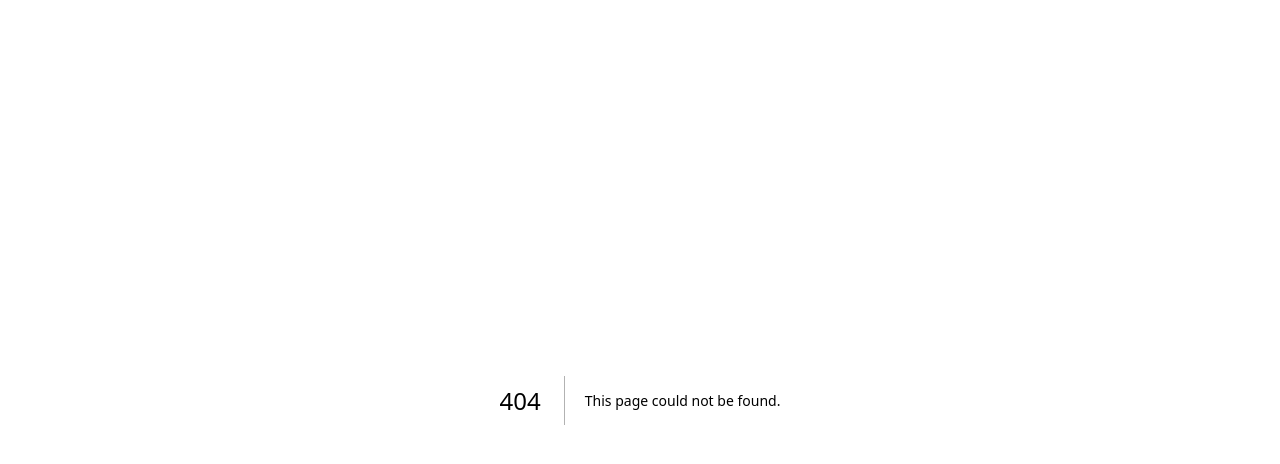
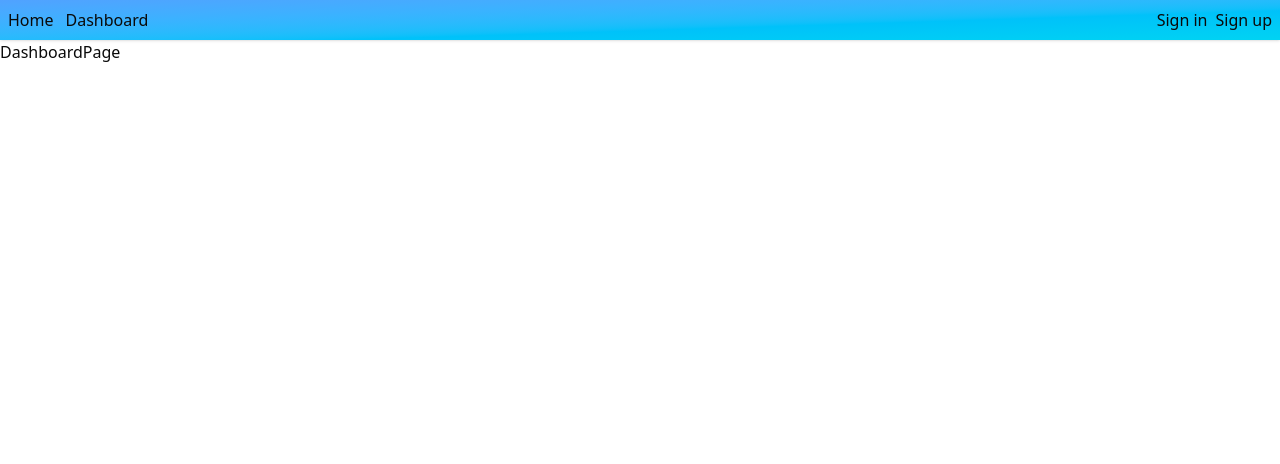
Before and after one commit to wangyanjun1999/next-nest-auth, a Next.js app in the folder apps/web/: page /dashboard in a window 1280 px wide. Before the commit this address had no page. Shown: the top 464 px of the page. Built offline with nearby package versions, Linux system fonts and the light colour scheme; no server answers.

Commit message:
create dashboard and appbar - 用session / getSession 来判断是logout 还是用户名

```diff
--- /dev/null
+++ b/apps/web/app/dashboard/page.tsx
@@ -0,0 +1,8 @@
+import React from 'react'
+
+function DashboardPage() {
+
+  return <div>DashboardPage</div>;
+}
+
+export default DashboardPage;
--- a/apps/web/app/layout.tsx
+++ b/apps/web/app/layout.tsx
@@ -1,6 +1,7 @@
 import type { Metadata } from "next";
 import localFont from "next/font/local";
 import "./globals.css";
+import AppBar from "@/components/ui/appBar";
 
 const geistSans = localFont({
   src: "./fonts/GeistVF.woff",
@@ -24,6 +25,7 @@
   return (
     <html lang="en">
       <body className={`${geistSans.variable} ${geistMono.variable}`}>
+        <AppBar />
         {children}
       </body>
     </html>
--- /dev/null
+++ b/apps/web/components/SignInButton.tsx
@@ -0,0 +1,27 @@
+
+import Link from 'next/link'
+import React from 'react'
+import { getSession } from '@/lib/session'
+
+const SignInButton = async () => {
+    const session  = await getSession();
+  return (
+    <div className='flex gap-2 items-center ml-auto' >
+    {!session || !session.user ?(
+
+        <>
+        <Link href="/auth/signin">Sign in</Link>
+        <Link href="/auth/signup">Sign up</Link>
+        </>
+    ):(
+        <>
+                <p>{session.user.name}</p>
+                <Link href="#">Sign out</Link>
+        </>
+    )}
+
+    </div>
+  )
+}
+
+export default SignInButton
--- /dev/null
+++ b/apps/web/components/ui/appBar.tsx
@@ -0,0 +1,18 @@
+import Link from 'next/link';
+import React from 'react'
+import SignInButton from '../SignInButton'
+
+const AppBar = () => {
+  return (
+    <div className='flex gap-3 bg-gradient-to-br from-blue-400 to-cyan-400 p-2 shadow'>
+<Link href="/"> Home</Link>
+<Link href="/dashboard"> Dashboard</Link>
+
+
+<SignInButton />
+
+    </div>
+  )
+}
+
+export default AppBar;
```
